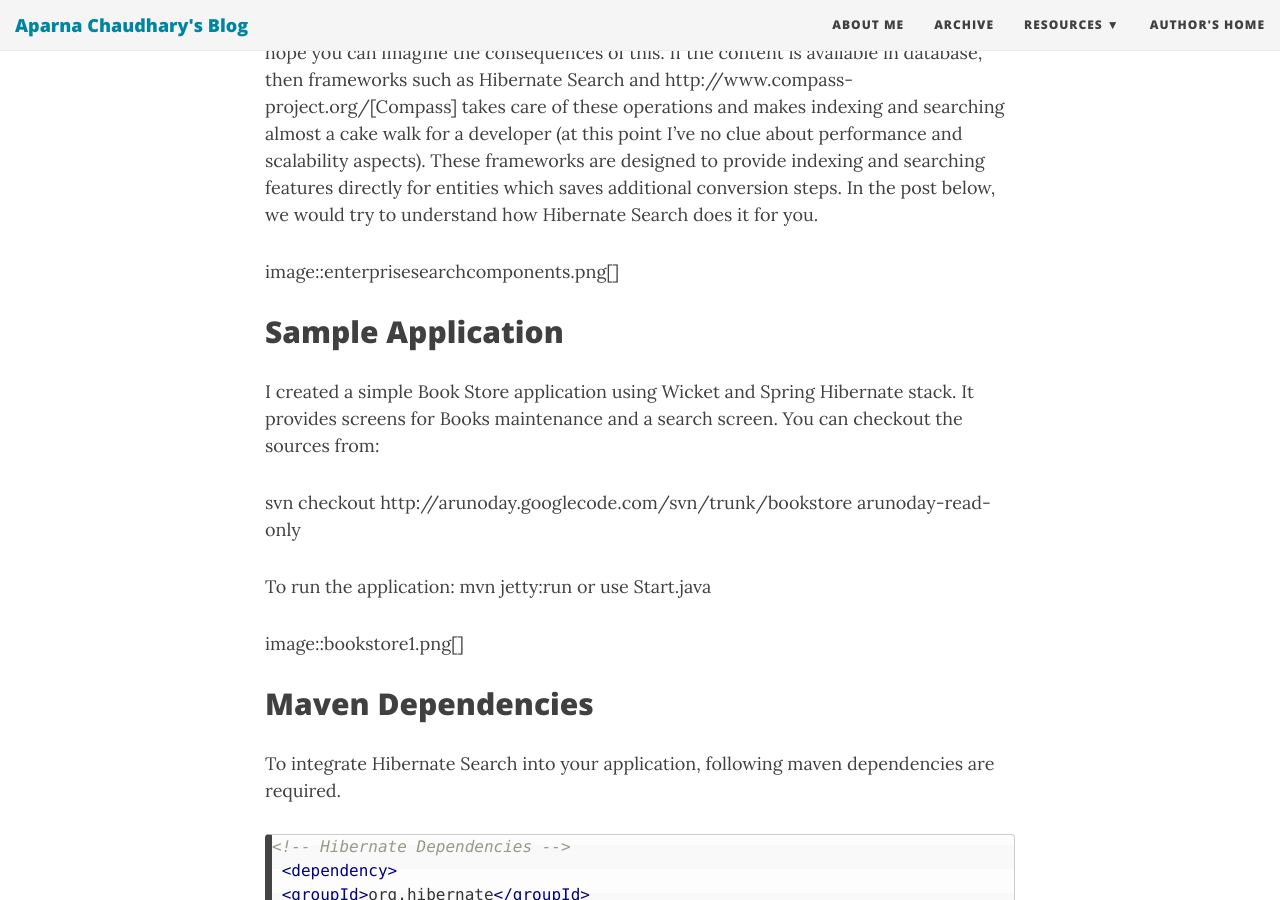
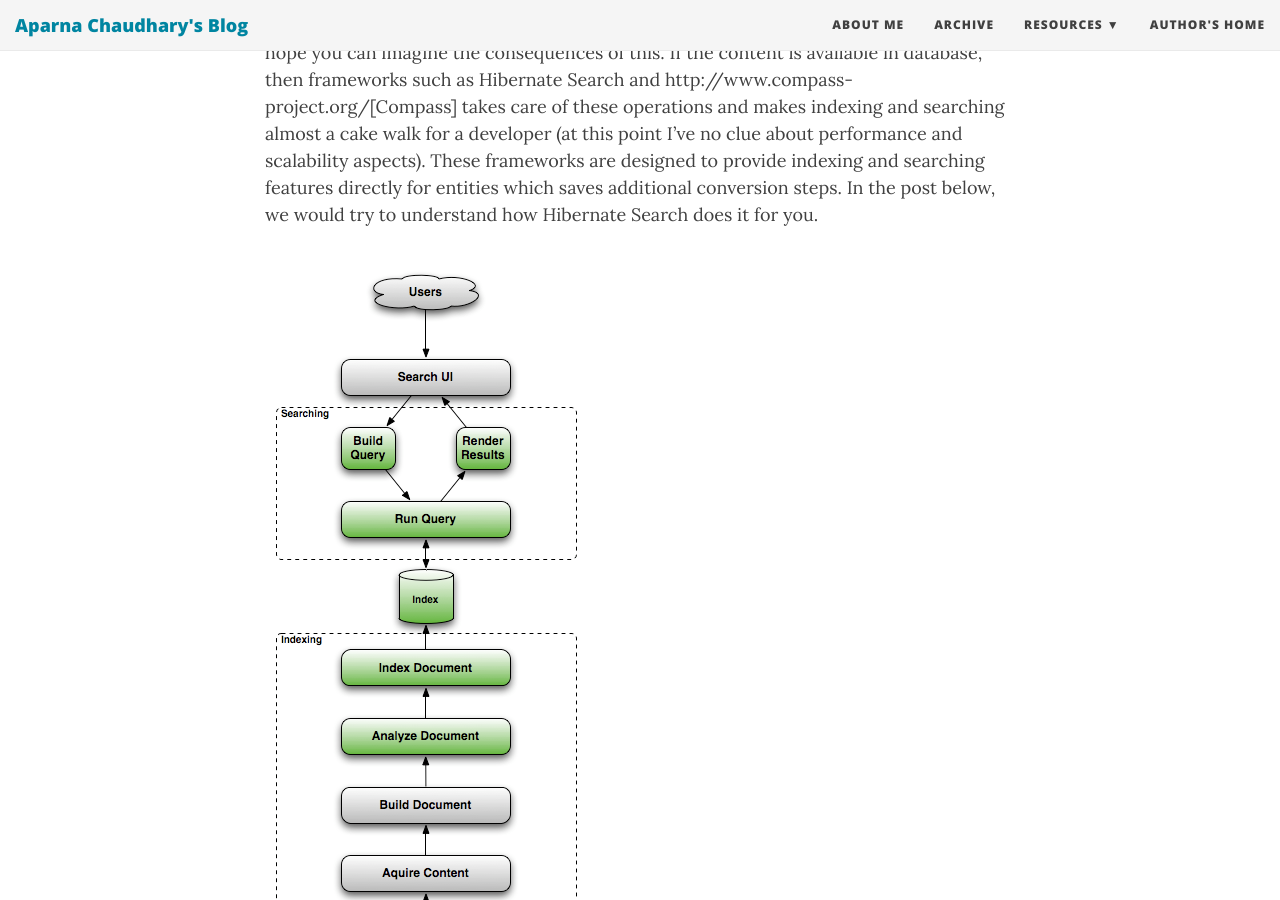
Before and after one commit to aparnachaudhary/aparnachaudhary.github.io, a Jekyll site: the page built from _posts/2010-05-23-Introduction-to-Hibernate-Search-Framework.md, in a window 1280 px wide and 900 px high, scrolled down 1115 px. Built offline with Jekyll 4.4.1, drawn with Linux system fonts in a browser that asks for light colours; nearby versions of some CDN libraries; comment, search, counter and statistics services are not loaded.

Commit message:
Update 2010-05-23-Introduction-to-Hibernate-Search-Framework.md

```diff
--- a/_posts/2010-05-23-Introduction-to-Hibernate-Search-Framework.md
+++ b/_posts/2010-05-23-Introduction-to-Hibernate-Search-Framework.md
@@ -14,7 +14,7 @@ http://www.hibernate.org/subprojects/search.html[Hibernate Search] is a framewor
 
 The typical components involved in any Search application are described in the diagram below. The flow is pretty simple, content undergoes some process which makes it searchable and end users can benefit from it. The steps marked in green are taken care by Lucene Core library. Lucene expects content in specific format called Document. Given this component stack, if you need to build any search application, the steps involved would be to convert the content into Lucene understandable Document format for indexing and during the search operation, mapping the results into POJO’ which could be used by the presentation layer to display the search results. Apart from this, another challenge involved in building search applications is keeping the content and index in sync. This step is crucial, as failure to do so might result in false or stale search results. I hope you can imagine the consequences of this. If the content is available in database, then frameworks such as Hibernate Search and http://www.compass-project.org/[Compass] takes care of these operations and makes indexing and searching almost a cake walk for a developer (at this point I’ve no clue about performance and scalability aspects). These frameworks are designed to provide indexing and searching features directly for entities which saves additional conversion steps. In the post below, we would try to understand how Hibernate Search does it for you.
 
-image::enterprisesearchcomponents.png[]
+![](/img/enterprisesearchcomponents.png)
 
 ## Sample Application
 
@@ -24,7 +24,7 @@ svn checkout http://arunoday.googlecode.com/svn/trunk/bookstore arunoday-read-on
 
 To run the application: mvn jetty:run or use Start.java
 
-image::bookstore1.png[]
+![](/img/bookstore1.png)
 
 ## Maven Dependencies
 
```
